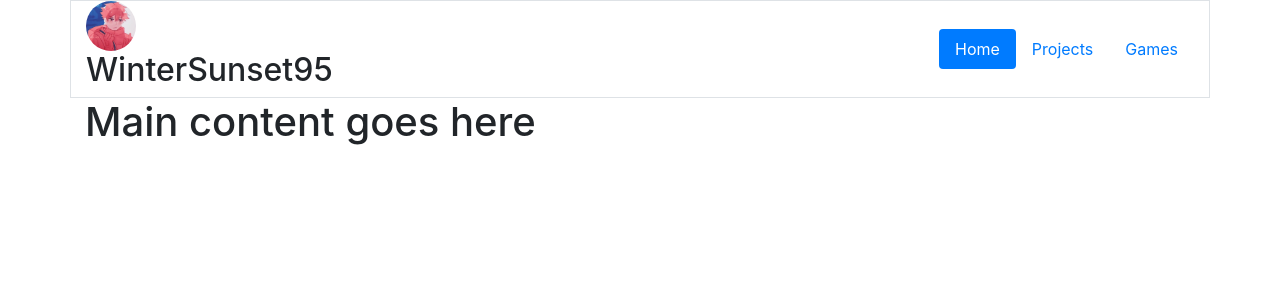
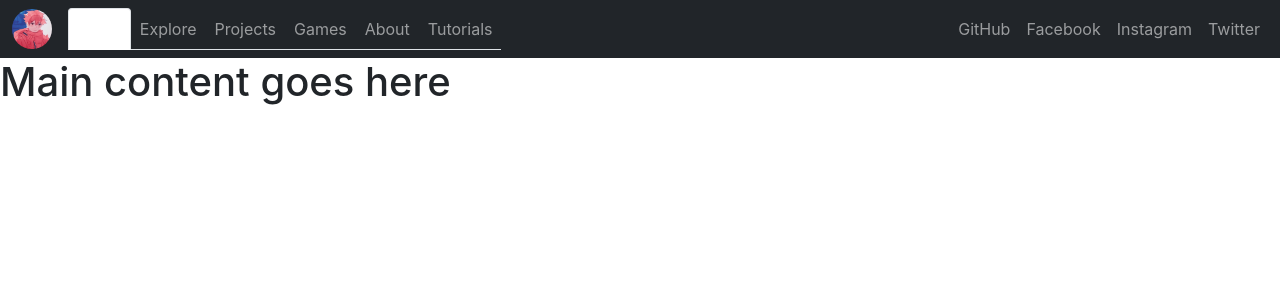
Before and after one commit to WinterSunset95/WinterSunset95.github.io, a React (Create React App) app in the folder react-development/: page / in a window 1280 px wide. Shown: the top 300 px of the page. Built offline with nearby package versions, Linux system fonts and the light colour scheme.

Commit message:
Added a navigation bar

```diff
--- a/react-development/public/index.html
+++ b/react-development/public/index.html
@@ -24,6 +24,8 @@
       work correctly both with client-side routing and a non-root public URL.
       Learn how to configure a non-root public URL by running `npm run build`.
     -->
+	<link href="https://cdn.jsdelivr.net/npm/bootstrap@5.1.3/dist/css/bootstrap.min.css" rel="stylesheet" integrity="sha384-1BmE4kWBq78iYhFldvKuhfTAU6auU8tT94WrHftjDbrCEXSU1oBoqyl2QvZ6jIW3" crossorigin="anonymous">
+<script src="https://cdn.jsdelivr.net/npm/bootstrap@5.1.3/dist/js/bootstrap.bundle.min.js" integrity="sha384-ka7Sk0Gln4gmtz2MlQnikT1wXgYsOg+OMhuP+IlRH9sENBO0LRn5q+8nbTov4+1p" crossorigin="anonymous"></script>
     <title>React App</title>
   </head>
   <body>
--- a/react-development/src/App.js
+++ b/react-development/src/App.js
@@ -4,7 +4,7 @@ import Main from './components/Main'
 
 function App() {
   return (
-    <div className="container">
+    <div className="main-container">
       <Header />
       <Main />
     </div>
--- a/react-development/src/components/Header.js
+++ b/react-development/src/components/Header.js
@@ -3,16 +3,32 @@ import Logo from '../images/Logo.jpg'
 
 export default function Header() {
     return (
-        <nav className="row nav border align-items-center">
-            <div className='align-items-center col-6'>
-                <img src={Logo} width="50px" alt="Winter's display pic" className="rounded-circle" />
-                <h2 className="font-size-md">WinterSunset95</h2>
-            </div>
-            <ul className="col-6 nav d align-items-center justify-content-end nav-pills">
-                <li className="nav-item "><a href="" className="nav-link active">Home</a></li>
-                <li className="nav-item "><a href="" className="nav-link">Projects</a></li>
-                <li className="nav-item "><a href="" className="nav-link">Games</a></li>
-            </ul>
-        </nav>
+		<header class="navbar navbar-expand-md navbar-dark bg-dark">
+			<nav class="container-xxl container-fluid flex-wrap flex-md-nowrap" aria-label="Main Navigation">
+				<a class="navbar-brand p-0" href="/" aria-label="Winter">
+					<img src={Logo} width="40px" alt="Winters Logo" className="rounded-circle" />
+				</a>
+				<button class="navbar-toggler" type="toggle" data-bs-toggle="collapse" data-bs-target="#bdNavbar" aria-controls="#bdNavbar" aria-expanded="false" aria-label="Toggle navigation">
+					<span className="navbar-toggler-icon"></span>
+				</button>
+				<div id="bdNavbar" class="navbar-collapse collapse show">
+					<ul class="navbar-nav flex-row flex-wrap bd-navbar-nav pt-2 py-md-0 nav-tabs">
+						<li class="nav-item col-6 col-md-auto"><a class="nav-link p-2 active" href="">Home</a></li>
+						<li class="nav-item col-6 col-md-auto"><a class="nav-link p-2" href="">Explore</a></li>
+						<li class="nav-item col-6 col-md-auto"><a class="nav-link p-2" href="">Projects</a></li>
+						<li class="nav-item col-6 col-md-auto"><a class="nav-link p-2" href="">Games</a></li>
+						<li class="nav-item col-6 col-md-auto"><a class="nav-link p-2" href="">About</a></li>
+						<li class="nav-item col-6 col-md-auto"><a class="nav-link p-2" href="">Tutorials</a></li>
+					</ul>
+					<hr />
+					<ul class="navbar-nav flex-row flex-wrap ms-md-auto">
+						<li class="nav-item col-6 col-md-auto"><a class="nav-link p-2" href="">GitHub</a></li>
+						<li class="nav-item col-6 col-md-auto"><a class="nav-link p-2" href="">Facebook</a></li>
+						<li class="nav-item col-6 col-md-auto"><a class="nav-link p-2" href="">Instagram</a></li>
+						<li class="nav-item col-6 col-md-auto"><a class="nav-link p-2" href="">Twitter</a></li>
+					</ul>
+				</div>
+			</nav>
+		</header>
     )
 }
--- a/react-development/src/css/index.css
+++ b/react-development/src/css/index.css
@@ -11,3 +11,6 @@ code {
   font-family: source-code-pro, Menlo, Monaco, Consolas, 'Courier New',
     monospace;
 }
+.main-container {
+	margin: 0;
+}
--- a/react-development/src/index.js
+++ b/react-development/src/index.js
@@ -1,7 +1,6 @@
 import React from 'react';
 import ReactDOM from 'react-dom';
 import './css/index.css';
-import './css/bootstrap.css';
 import App from './App';
 
 ReactDOM.render(
```
